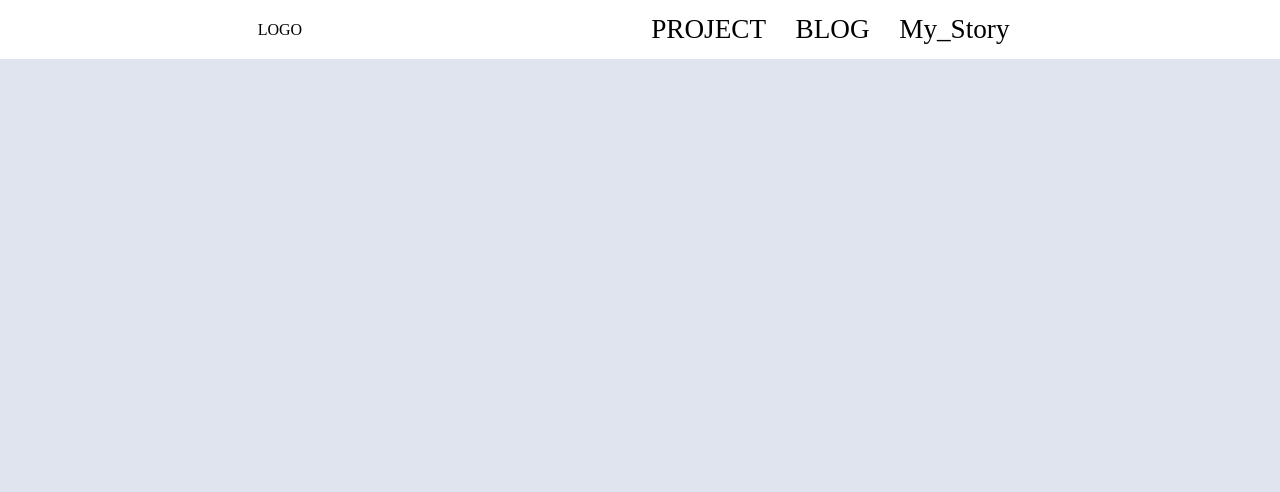
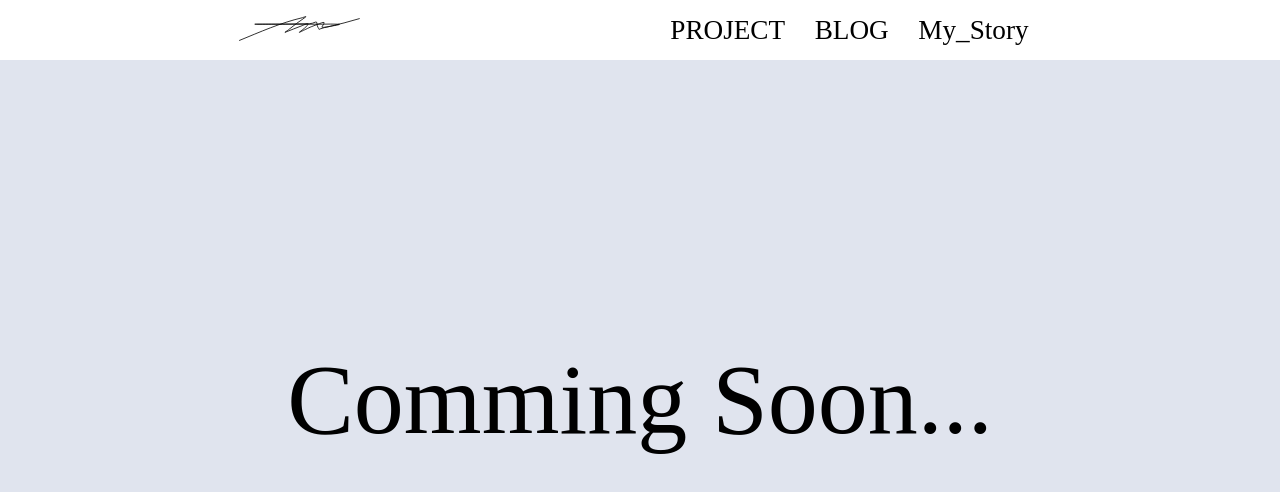
Before and after one commit to BrooneJ/portfolio, a website: page myStory.html in a window 1280 px wide. Drawn offline with Linux system fonts and the light colour scheme.

Commit message:
chore: logo 추가

```diff
--- /dev/null
+++ b/css/component/myStory.css
@@ -0,0 +1,11 @@
+.storyDiv {
+    position: fixed;
+    top: 0;
+    right: 0;
+    height: 100vh;
+    width: 100%;
+    display: flex;
+    justify-content: center;
+    align-items: center;
+    font-size: 100px;
+}
--- a/css/style.css
+++ b/css/style.css
@@ -3,3 +3,4 @@
 @import "/css/component/index.css";
 @import "/css/component/project.css";
 @import "/css/component/modal.css";
+@import "/css/component/myStory.css";
--- a/myStory.html
+++ b/myStory.html
@@ -12,7 +12,9 @@
 <body>
     <header>
         <div>
-            <a href="/">LOGO</a>
+            <a href="/">
+                <img src="/home.svg" height="25px">
+            </a>
         </div>
         <nav class="navbar">
             <a href="/project.html">PROJECT</a>
@@ -21,7 +23,9 @@
         </nav>
     </header>
 
-
+    <div class="storyDiv">
+        <h1>Comming Soon...</h1>
+    </div>
 
 
 </body>
```
Also changed, not shown: index.html (+12 -2 lines), project.html (+5 -3 lines), home.svg (added).
